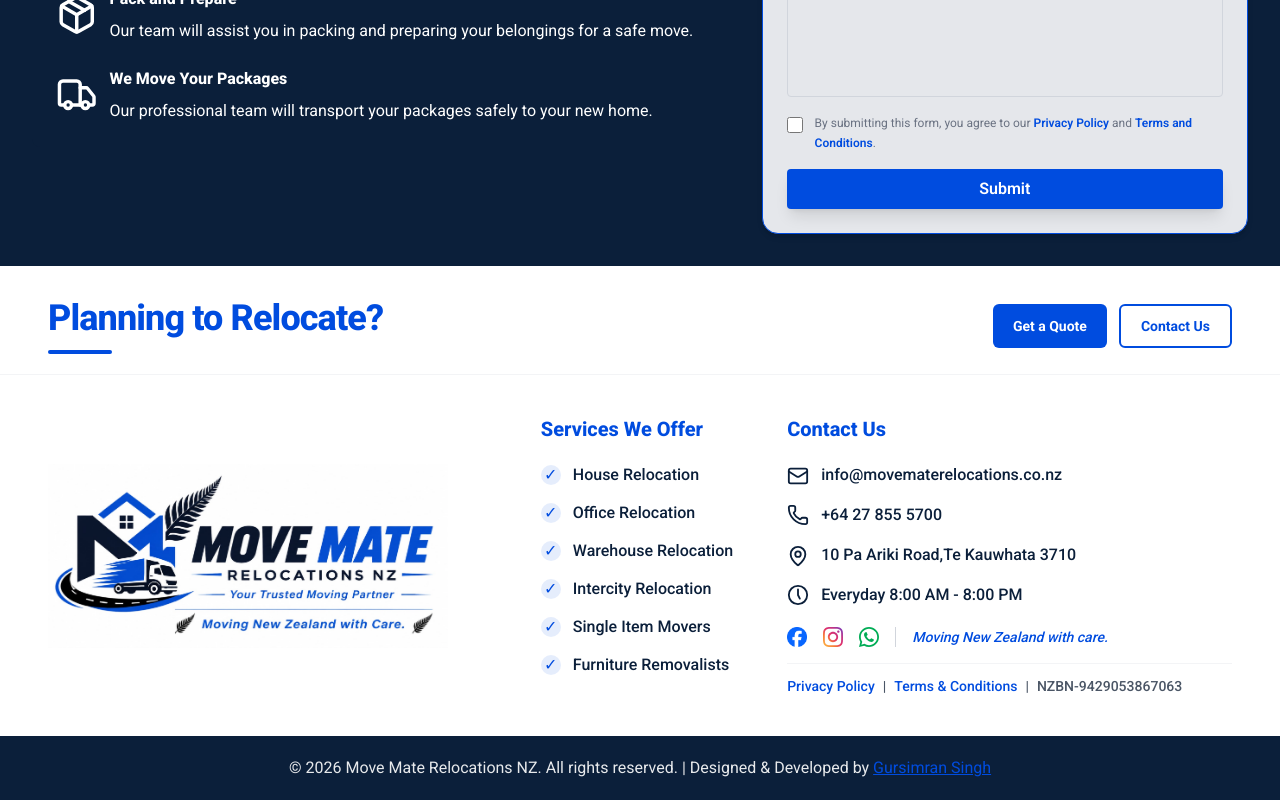
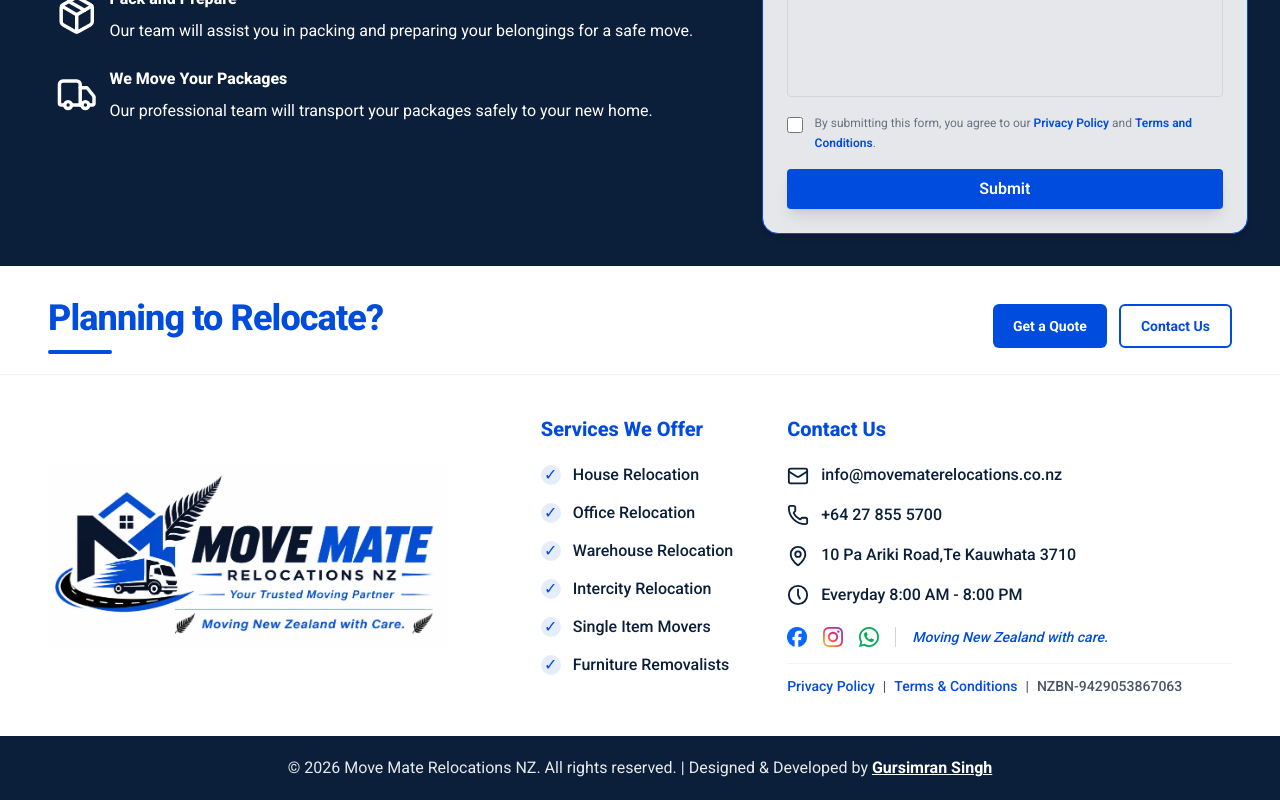
Before and after one commit to Gursimran-Singh-dcsa/move-mate, a Next.js app: page / in a window 1280 px wide. Shown: the part 3193-3993 px from the top of the page. Built offline with nearby package versions, Linux system fonts and the light colour scheme.

Commit message:
Add: changes

```diff
--- a/shared/components/footer.tsx
+++ b/shared/components/footer.tsx
@@ -273,7 +273,7 @@
               href="https://gursimran.in"
               target="_blank"
               rel="noopener noreferrer"
-              className="text-primary underline"
+              className="text-white font-bold underline "
             >
               Gursimran Singh
             </a>
```
